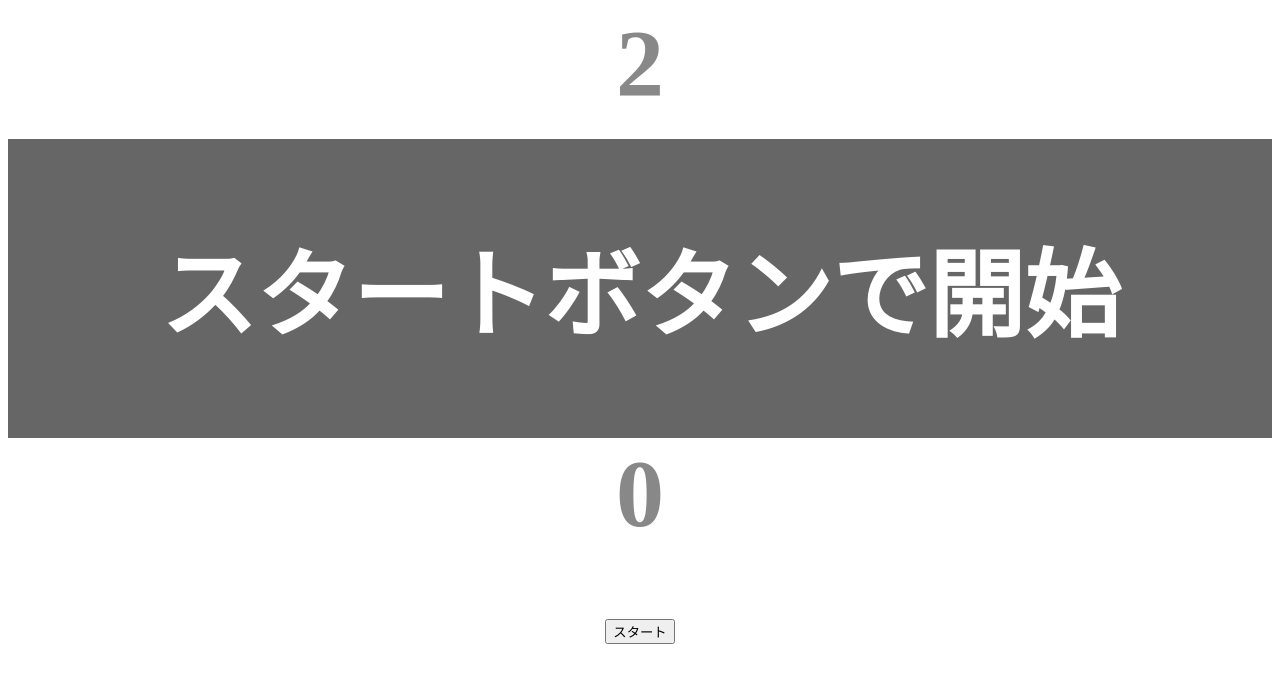
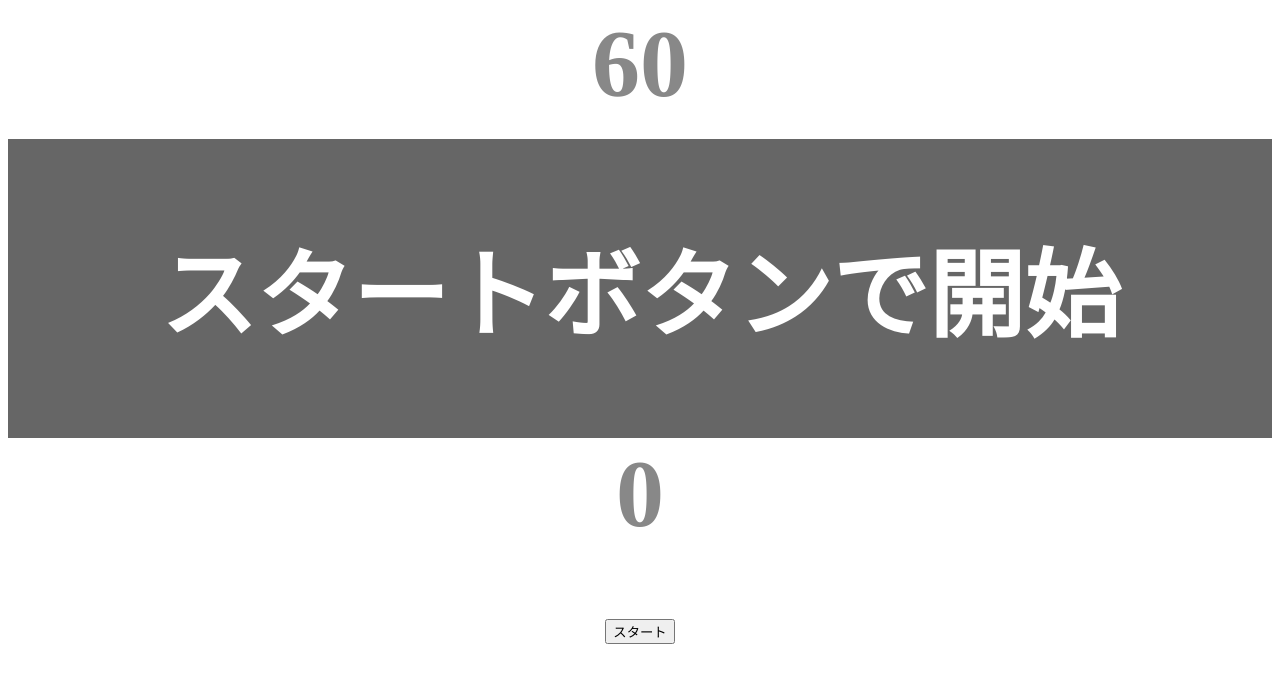
Before and after one commit to TAK-SNC/javascript-advanced-kadai, a plain HTML site: page kadai_002/index.html in a window 1280 px wide. Drawn offline with Linux system fonts and the light colour scheme.

Commit message:
kadai2修正

```diff
--- a/kadai_002/index.html
+++ b/kadai_002/index.html
@@ -8,7 +8,7 @@
   <title>タイピングゲーム</title>
 </head>
 <body>
-  <p id="count" class="count">2</p>
+  <p id="count" class="count">60</p>
   <div id="wrap" class="wrap">
     <span id="typed" class="typed"></span><span id="untyped"></span>
   </div>
```
